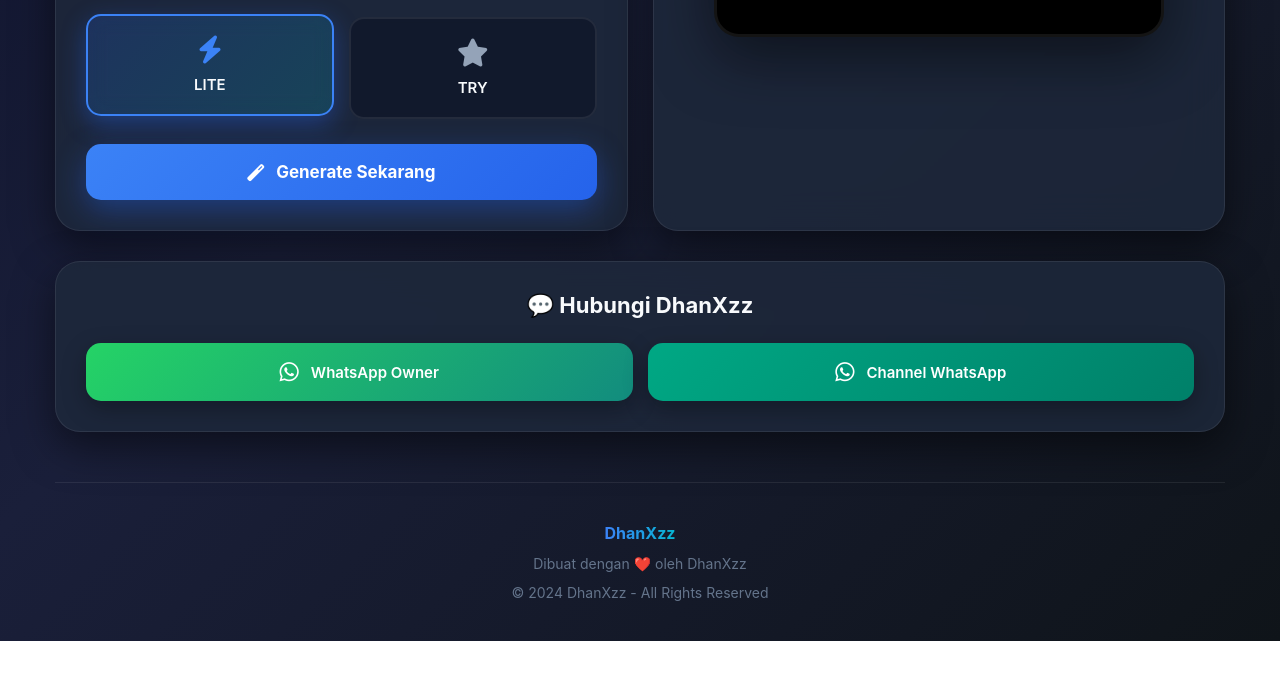
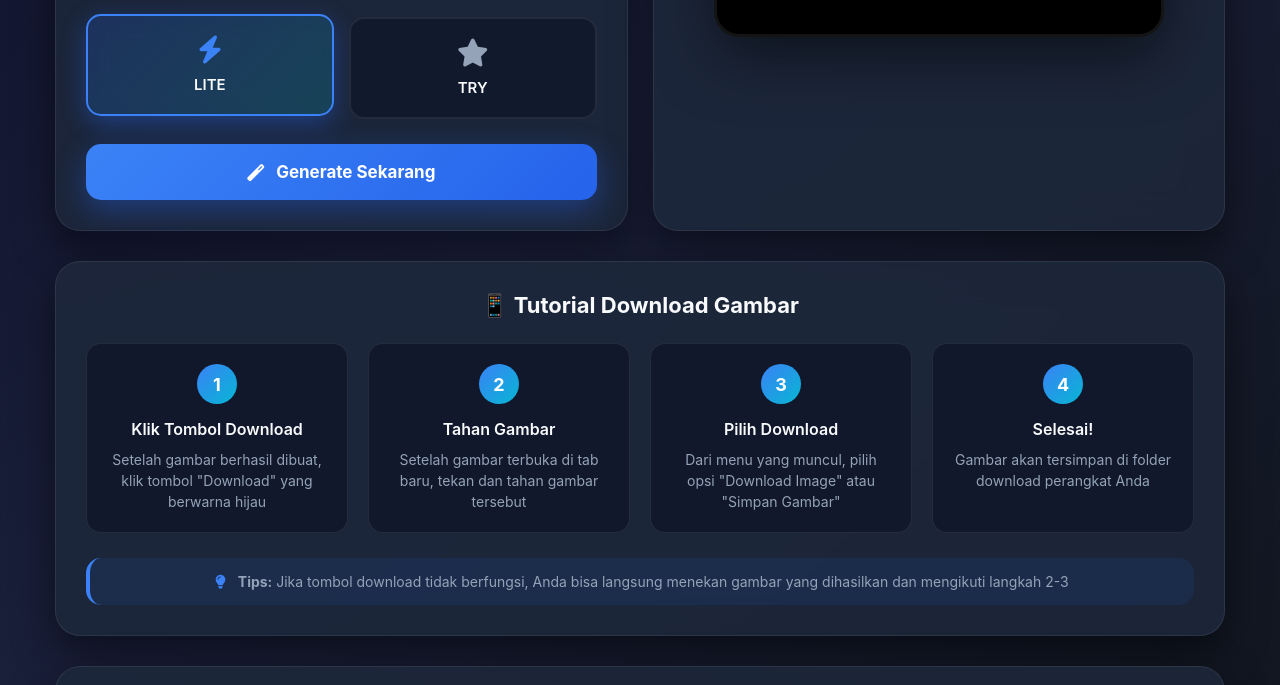
Before and after one commit to DHANNZHOST/iphone-generator, a plain HTML site: page index.html in a window 1280 px wide. Shown: the part 862-1547 px from the top of the page. Before the commit the page ends 1503 px from the top, so only its background shows below. Drawn offline with Linux system fonts and the light colour scheme.

Commit message:
Update index.html

```diff
--- a/index.html
+++ b/index.html
@@ -712,6 +712,7 @@
             transition: all 0.3s ease;
             border: 2px solid var(--card-border);
             font-size: 15px;
+            cursor: pointer;
         }
 
         .action-btn.primary {
@@ -723,6 +724,90 @@
         .action-btn:hover {
             transform: translateY(-3px);
             box-shadow: 0 8px 25px var(--shadow-color);
+        }
+
+        /* Tutorial Section */
+        .tutorial-section {
+            background: var(--card-bg);
+            border-radius: 25px;
+            padding: 30px;
+            margin-top: 30px;
+            border: 1px solid var(--card-border);
+            backdrop-filter: blur(20px);
+            animation: fadeInUp 1s ease 0.6s forwards;
+            opacity: 0;
+            box-shadow: 0 15px 40px var(--shadow-color);
+        }
+
+        .tutorial-title {
+            text-align: center;
+            font-size: 22px;
+            font-weight: 700;
+            margin-bottom: 25px;
+            color: var(--text-primary);
+        }
+
+        .tutorial-steps {
+            display: grid;
+            grid-template-columns: repeat(auto-fit, minmax(250px, 1fr));
+            gap: 20px;
+            margin-bottom: 25px;
+        }
+
+        .tutorial-step {
+            text-align: center;
+            padding: 20px;
+            border-radius: 15px;
+            background: var(--input-bg);
+            border: 1px solid var(--card-border);
+            transition: all 0.3s ease;
+        }
+
+        .tutorial-step:hover {
+            transform: translateY(-5px);
+            box-shadow: 0 10px 25px var(--shadow-color);
+        }
+
+        .step-number {
+            display: inline-flex;
+            align-items: center;
+            justify-content: center;
+            width: 40px;
+            height: 40px;
+            background: linear-gradient(135deg, var(--primary), var(--secondary));
+            color: white;
+            border-radius: 50%;
+            font-weight: 700;
+            margin-bottom: 15px;
+            font-size: 18px;
+        }
+
+        .step-title {
+            font-weight: 600;
+            margin-bottom: 10px;
+            color: var(--text-primary);
+            font-size: 16px;
+        }
+
+        .step-description {
+            color: var(--text-secondary);
+            font-size: 14px;
+            line-height: 1.5;
+        }
+
+        .tutorial-note {
+            text-align: center;
+            padding: 15px;
+            background: rgba(37, 99, 235, 0.1);
+            border-radius: 15px;
+            border-left: 4px solid var(--primary);
+            font-size: 14px;
+            color: var(--text-secondary);
+        }
+
+        .tutorial-note i {
+            color: var(--primary);
+            margin-right: 8px;
         }
 
         /* Contact Section */
@@ -933,6 +1018,14 @@
                 justify-content: center;
             }
 
+            .tutorial-section {
+                padding: 25px 20px;
+            }
+
+            .tutorial-steps {
+                grid-template-columns: 1fr;
+            }
+
             .particle {
                 display: none;
             }
@@ -1146,6 +1239,37 @@
                         Bagikan
                     </button>
                 </div>
+            </div>
+        </div>
+
+        <!-- Tutorial Section -->
+        <div class="tutorial-section">
+            <h2 class="tutorial-title">📱 Tutorial Download Gambar</h2>
+            <div class="tutorial-steps">
+                <div class="tutorial-step">
+                    <div class="step-number">1</div>
+                    <div class="step-title">Klik Tombol Download</div>
+                    <div class="step-description">Setelah gambar berhasil dibuat, klik tombol "Download" yang berwarna hijau</div>
+                </div>
+                <div class="tutorial-step">
+                    <div class="step-number">2</div>
+                    <div class="step-title">Tahan Gambar</div>
+                    <div class="step-description">Setelah gambar terbuka di tab baru, tekan dan tahan gambar tersebut</div>
+                </div>
+                <div class="tutorial-step">
+                    <div class="step-number">3</div>
+                    <div class="step-title">Pilih Download</div>
+                    <div class="step-description">Dari menu yang muncul, pilih opsi "Download Image" atau "Simpan Gambar"</div>
+                </div>
+                <div class="tutorial-step">
+                    <div class="step-number">4</div>
+                    <div class="step-title">Selesai!</div>
+                    <div class="step-description">Gambar akan tersimpan di folder download perangkat Anda</div>
+                </div>
+            </div>
+            <div class="tutorial-note">
+                <i class="fas fa-lightbulb"></i>
+                <strong>Tips:</strong> Jika tombol download tidak berfungsi, Anda bisa langsung menekan gambar yang dihasilkan dan mengikuti langkah 2-3
             </div>
         </div>
 
@@ -1434,7 +1558,7 @@
             });
         }, observerOptions);
 
-        document.querySelectorAll('.card, .contact-section').forEach(el => {
+        document.querySelectorAll('.card, .contact-section, .tutorial-section').forEach(el => {
             observer.observe(el);
         });
 
```
